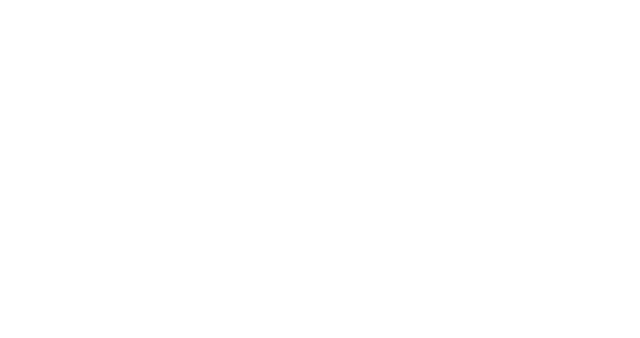
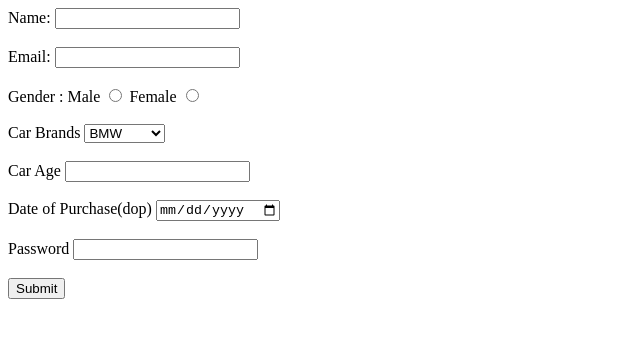
Before and after one commit to acciojob/car-insurance-form-droopyantidote, a website: page main.html in a window 1280 px wide. Shown: the whole page, without its empty margins (0-640 px from the left). Drawn offline with Linux system fonts and the light colour scheme.

Commit message:
created a submission

```diff
--- a/main.html
+++ b/main.html
@@ -8,6 +8,31 @@
 
 <body>
 	<!-- the entire body must be written by student -->
+	<form method="post">
+		<label for="name">Name:</label>
+		<input type="text" id="name" name="name" required><br><br>
+		<label for="email">Email:</label>
+		<input type="email" id="email" name="email" required><br><br>
+		<label>Gender :</label>
+		<label for="gender_m">Male</label>
+		<input type="radio" id="gender_m" name="gender" required>
+		<label for="gender_f">Female</label>
+		<input type="radio" id="gender_f" name="gender" required><br><br>
+		<label for="cars">Car Brands</label>
+		<select id="cars">
+			<option value="BMW">BMW</option>
+			<option value="Audi">Audi</option>
+			<option value="Mercedez">Mercedez</option>
+		</select>
+		<br><br>
+		<label for="carage">Car Age</label>
+		<input type="number" id="carage" name="carage" required><br><br>
+		<label for="dop">Date of Purchase(dop)</label>
+		<input type="date" id="dop" name="dop" required><br><br>
+		<label for="password">Password</label>
+		<input type="password" id="password" name="password" required><br><br>
+		<button type="submit">Submit</button>
+	    </form>
     <script type="text/javascript" src="./script.js">
 </script>
 
```
